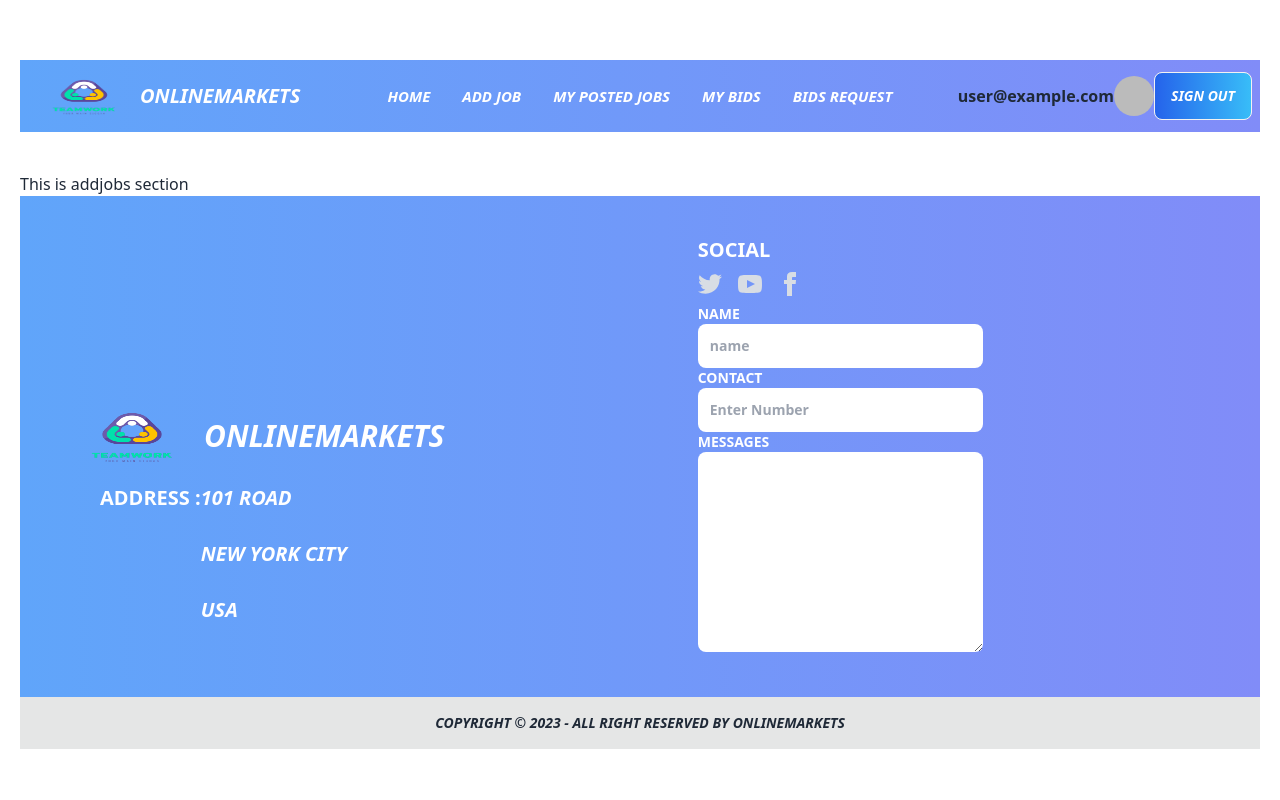
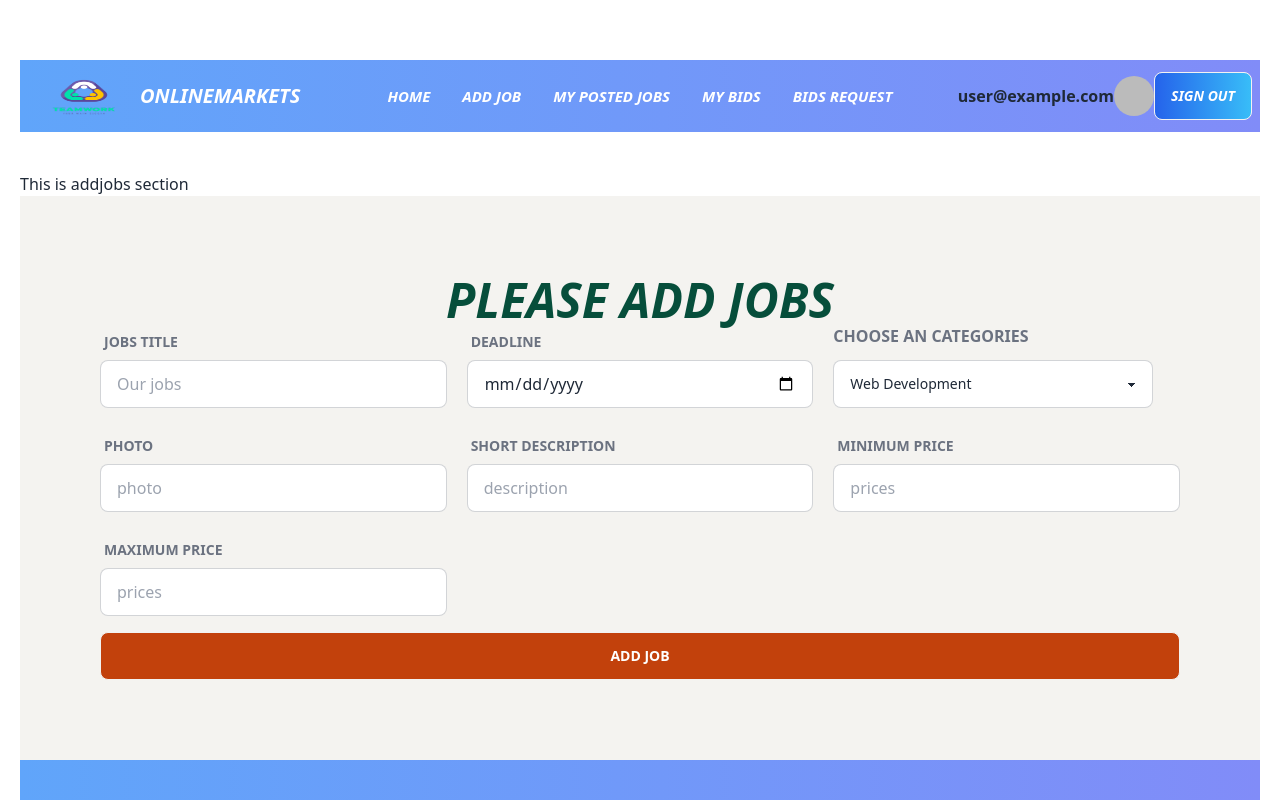
Before and after one commit to Syed-Musa/Assignment-Client-Side, a React (Vite) app: page /addjob in a window 1280 px wide. Shown: the top 800 px of the page. Built offline with nearby package versions, Linux system fonts and the light colour scheme; no server answers; sample sign-in values are in the browser's storage.

Commit message:
added a jwt token

```diff
--- a/index.html
+++ b/index.html
@@ -3,8 +3,8 @@
   <head>
     <meta charset="UTF-8" />
     <link rel="icon" type="image/svg+xml" href="/vite.svg" />
+    <title>ONLINE MARKETPLACE</title>
     <meta name="viewport" content="width=device-width, initial-scale=1.0" />
-    <title>Vite + React</title>
   </head>
   <body>
     <div id="root"></div>
--- a/src/LatestJobs/Jobs.jsx
+++ b/src/LatestJobs/Jobs.jsx
@@ -1,14 +1,18 @@
 /* eslint-disable react/prop-types */
 import { useEffect, useState } from "react";
 import LatestJobs from "./LatestJobs";
+import axios from "axios";
 
 const Jobs = () => {
     const [jobs, setJobs] = useState([]);
 
+    const url = 'http://localhost:5000/jobs';
     useEffect(()=>{
-        fetch('http://localhost:5000/jobs')
-        .then(res => res.json())
-        .then(data => setJobs(data));
+        axios.get(url, {withCredentials: true})
+        .then(res => {
+            setJobs(res.data);
+        })
+
     }, [])
 
     return (
--- a/src/LatestJobs/JobsDtl.jsx
+++ b/src/LatestJobs/JobsDtl.jsx
@@ -2,7 +2,7 @@ import { useContext, useState, useEffect } from "react";
 import { useLoaderData, useParams } from "react-router-dom";
 import { AuthContext } from "../Providers/AuthProviders";
 import axios from "axios";
-import Swal from "sweetalert2/src/sweetalert2.js";
+import Swal from "sweetalert2";
 
 const JobsDtl = () => {
   const { user } = useContext(AuthContext);
--- a/src/LatestJobs/LatestJobs.jsx
+++ b/src/LatestJobs/LatestJobs.jsx
@@ -4,7 +4,7 @@ import { Link } from "react-router-dom";
 
 const LatestJobs = ({job}) => {
     const {_id, Job_title, category, image, deadline, price_Range, short_description} = job || {}
-    console.log(_id)
+
   return (
     <div>
       <div className="card w-96 bg-base-100 my-5 shadow-xl">
--- a/src/Pages/AddJobs.jsx
+++ b/src/Pages/AddJobs.jsx
@@ -1,10 +1,152 @@
+import Swal from "sweetalert2";
 
 const AddJobs = () => {
-    return (
-        <div>
-            <h2>This is addjobs section</h2>
-        </div>
-    );
+  const handleAddJobs = (e) => {
+    e.preventDefault();
+    const form = e.target;
+
+    const name = form.name.value;
+    const date = form.date.value;
+    const price = form.price.value;
+    const price2 = form.price2.value;
+    const photo = form.photo.value;
+    const description = form.description.value;
+
+    const newJobs = { name, date, price, price2, photo, description };
+    console.log(newJobs);
+
+    fetch('http://localhost:5000/jobs', {
+      method: 'POST',
+      headers: {
+        'content-type': 'application/json'
+      },
+      body: JSON.stringify(newJobs)
+    })
+    .then(res => res.json())
+    .then(data => {
+      console.log(data);
+
+      if(data.insertedId){
+        Swal.fire({
+          title: 'Success',
+          text: 'Job Added Successfully',
+          icon: 'success',
+          confirmButtonText: 'Cool'
+        })
+      }
+    })
+  };
+
+  return (
+    <div>
+      <h2>This is addjobs section</h2>
+
+      <div className=" bg-[#F4F3F0] p-20">
+        <h1 className="text-5xl font-bold uppercase text-center text-emerald-900 italic">
+          Please Add Jobs
+        </h1>
+        <form onSubmit={handleAddJobs}>
+          <div className="grid grid-cols-1 lg:grid-cols-3 gap-5">
+            <div className="form-control">
+              <label className="label">
+                <span className="label-text text-gray-500 font-bold uppercase">Jobs Title</span>
+              </label>
+              <input
+                type="text"
+                placeholder="Our jobs"
+                name="name"
+                className="input input-bordered w-full"
+                required
+              />
+            </div>
+
+            <div className="form-control">
+              <label className="label">
+                <span className="label-text text-gray-500 font-bold uppercase">Deadline</span>
+              </label>
+              <input
+                type="date"
+                name="date"
+                placeholder=""
+                className="input input-bordered w-full"
+                required
+              />
+            </div>
+
+            <div>
+                <h2 className="text-gray-500 font-bold uppercase">Choose an Categories</h2>
+                <div className="form-control mt-3">
+                    <select className="select select-bordered w-full max-w-xs">
+                      <option>Web Development</option>
+                      <option>Digital Marketing</option>
+                      <option>Graphics Design</option>
+                    </select>
+                </div>
+            </div>
+
+            <div className="form-control">
+              <label className="label">
+                <span className="label-text text-gray-500 font-bold uppercase">Photo</span>
+              </label>
+              <input
+                type="text"
+                placeholder="photo"
+                name="photo"
+                className="input input-bordered w-full"
+                required
+              />
+            </div>
+
+            <div className="form-control">
+              <label className="label">
+                <span className="label-text text-gray-500 font-bold uppercase">Short Description</span>
+              </label>
+              <input
+                type="text"
+                placeholder="description"
+                name="description"
+                className="input input-bordered w-full"
+                required
+              />
+            </div>
+
+            <div className="form-control">
+              <label className="label">
+                <span className="label-text text-gray-500 font-bold uppercase">Minimum Price</span>
+              </label>
+              <input
+                type="number"
+                placeholder="prices"
+                name="price"
+                className="input input-bordered w-full"
+                required
+              />
+            </div>
+
+            <div className="form-control">
+              <label className="label">
+                <span className="label-text text-gray-500 font-bold uppercase">Maximum Price</span>
+              </label>
+              <input
+                type="number"
+                placeholder="prices"
+                name="price2"
+                className="input input-bordered w-full"
+                required
+              />
+            </div>
+          </div>
+
+          <input
+            type="submit"
+            value="Add Job"
+            id=""
+            className="btn bg-orange-700 text-white font-bold mt-4 w-full"
+          />
+        </form>
+      </div>
+    </div>
+  );
 };
 
 export default AddJobs;
--- a/src/Pages/PostedJobs.jsx
+++ b/src/Pages/PostedJobs.jsx
@@ -1,10 +1,59 @@
+import { useContext, useEffect, useState } from "react";
+import { AuthContext } from "../Providers/AuthProviders";
+import { useLoaderData, useParams } from "react-router-dom";
 
-const PostedJobs = () => {
-    return (
-        <div>
-            <h2>This is posted jobs</h2>
+const PostedJobs = ({post}) => {
+
+    const { Job_title, category, image, deadline, price_Range, short_description} = post || {}
+    console.log(post)
+
+  const { user } = useContext(AuthContext);
+  const data = useLoaderData();
+  const { _id } = useParams();
+  const [postedData, setPostedData] = useState();
+
+  useEffect(()=>{
+    fetch('http://localhost:5000/postedjob')
+    .then(res => res.json())
+    .then(data => setPostedData(data));
+  }, [])
+
+  useEffect(() => {
+    const postedJobs = data?.find((postedData) => postedData._id === _id);
+    setPostedData(postedJobs);
+  }, [_id, data]);
+
+  return (
+    <div>
+      <p className="font-normal text-gray-700 dark:text-gray-400">
+        <span className="font-bold">Your Email:</span> {user?.email}
+      </p>
+      <div className="card w-96 bg-base-100 my-5 shadow-xl">
+        <figure className="px-10 pt-10 h-40">
+          <img src={image} alt="Shoes" className="rounded-xl" />
+        </figure>
+        <div className="my-5 ml-8 items-center text-start">
+          <h2 className=" font-bold ">
+            Name: <span>{Job_title}</span>
+          </h2>
+          <h2 className=" text-gray-400 ">
+            <span>{category}</span>
+          </h2>
+          <h2 className=" font-bold my-2">
+            DeadLine: <span>{deadline}</span>
+          </h2>
+          <p className="font-bold ">
+            Price: <span>{price_Range}</span>
+          </p>
+          <p className="font-bold ">
+            Description:{" "}
+            <span className="text-gray-500">{short_description}</span>
+          </p>
+
         </div>
-    );
+      </div>
+    </div>
+  );
 };
 
 export default PostedJobs;
--- a/src/RegisterLogin/Login.jsx
+++ b/src/RegisterLogin/Login.jsx
@@ -3,6 +3,7 @@ import { FaEye, FaEyeSlash } from "react-icons/fa";
 import { Link, useLocation, useNavigate } from "react-router-dom";
 import { AuthContext } from "../Providers/AuthProviders";
 import ExtraLogin from "./ExtraLogin";
+import axios from "axios";
 
 const Login = () => {
   const {signInUser} = useContext(AuthContext);
@@ -31,10 +32,18 @@ const Login = () => {
 
       signInUser(email, password)
       .then(result =>{
-        console.log(result.user)
+        const loggedInUser = result.user;
+        console.log(loggedInUser);
+        const user = {email};
         setSuccess('Created message Successfully');
 
-        navigate(location?.state ? location.state : '/');
+        axios.post('http://localhost:5000/jwt', user, {withCredentials: true})
+        .then(res => {
+          console.log(res.data)
+          if(res.data.success){
+            navigate(location?.state ? location.state : '/');
+          }
+        })
       })
       .catch(error =>{
         console.error(error)
```
